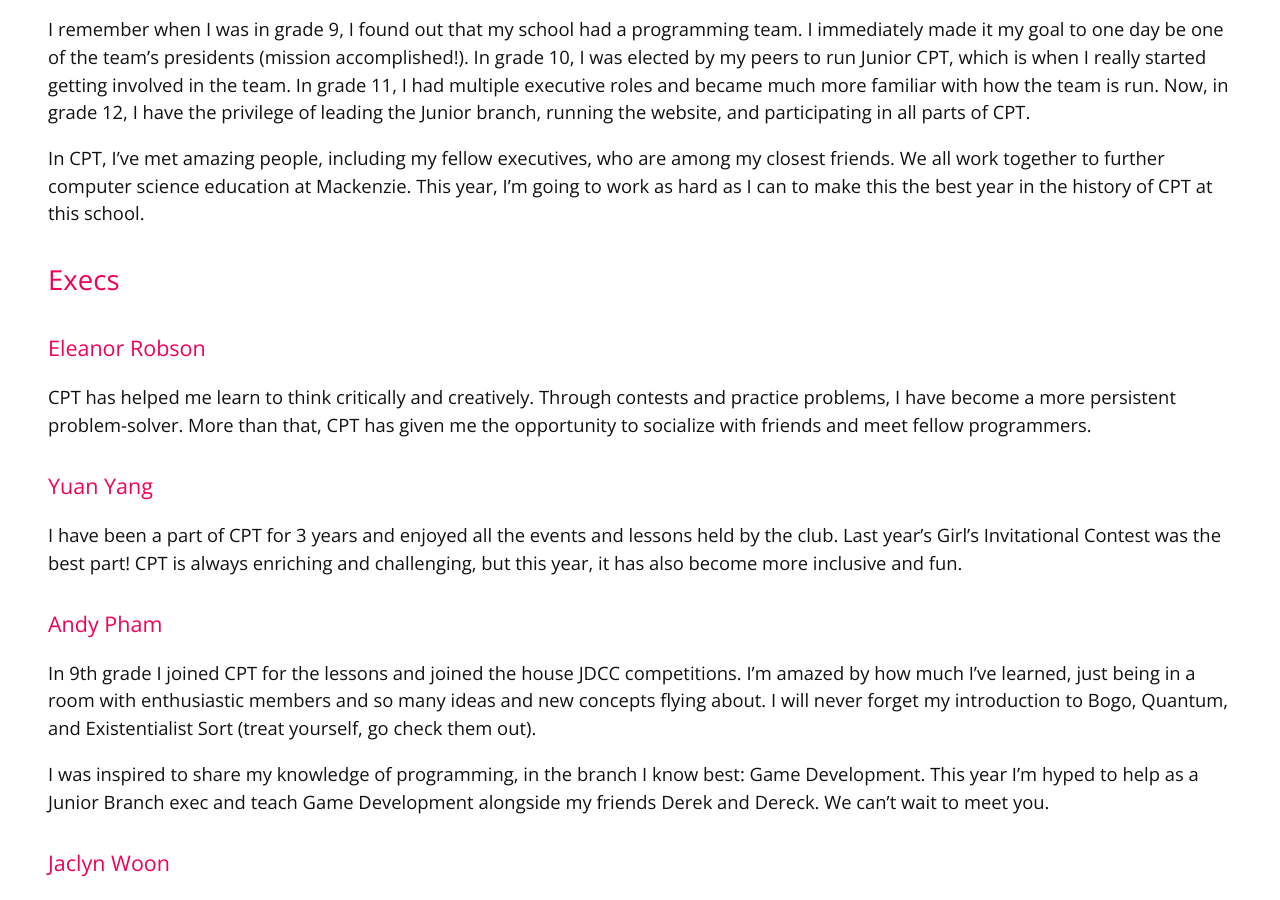
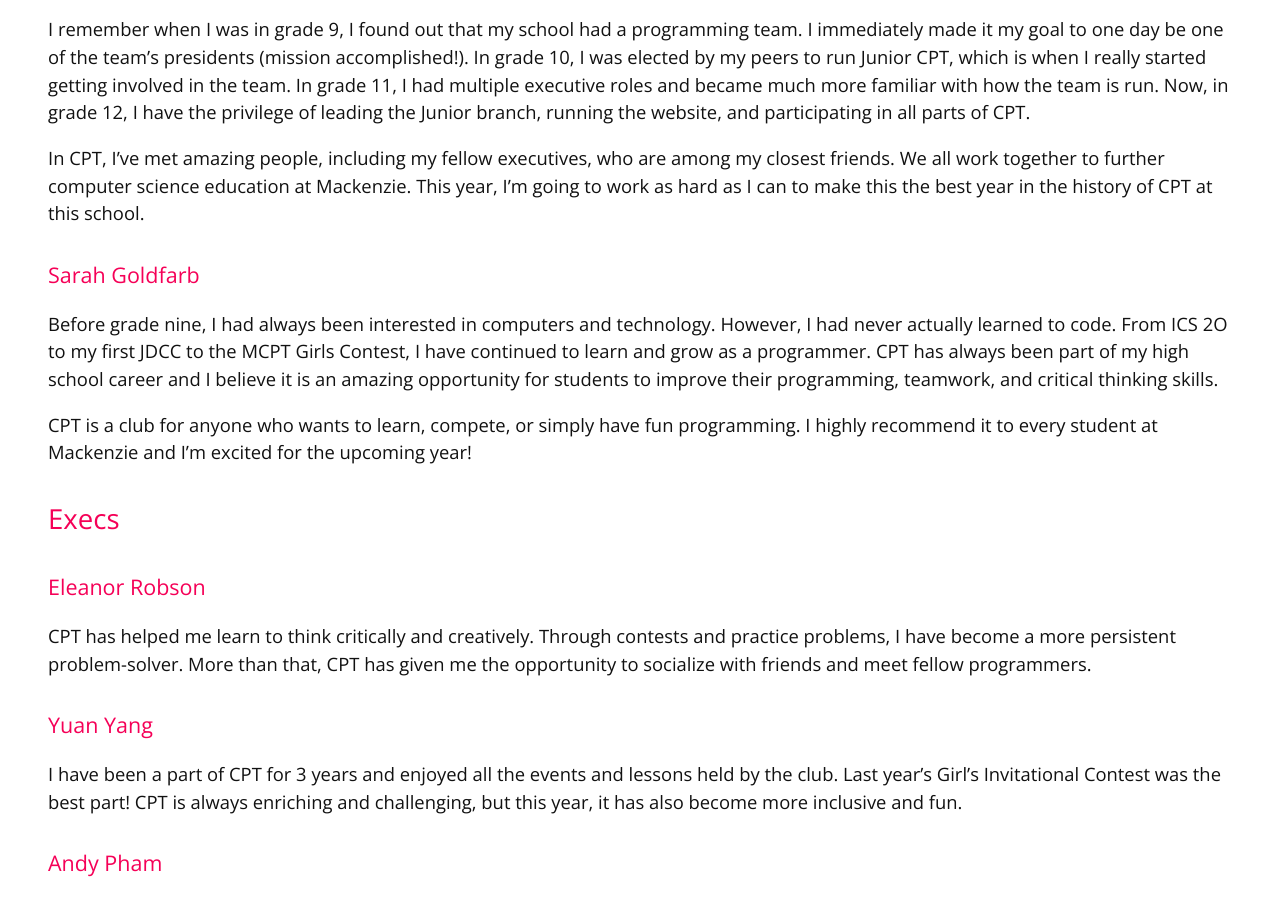
Before and after one commit to mcpt/mcpt.github.io, a Jekyll site: the page built from index.md, in a window 1280 px wide and 900 px high, scrolled down 754 px. Built offline with Jekyll 4.4.1, drawn with Linux system fonts in a browser that asks for light colours.

Commit message:
Add Sarah's blurb.

```diff
--- a/index.md
+++ b/index.md
@@ -12,6 +12,12 @@ Mackenzie Computer Programming Team, affectionately known as MCPT, is a group of
 I remember when I was in grade 9, I found out that my school had a programming team. I immediately made it my goal to one day be one of the team's presidents (mission accomplished!). In grade 10, I was elected by my peers to run Junior CPT, which is when I really started getting involved in the team. In grade 11, I had multiple executive roles and became much more familiar with how the team is run. Now, in grade 12, I have the privilege of leading the Junior branch, running the website, and participating in all parts of CPT.
 
 In CPT, I've met amazing people, including my fellow executives, who are among my closest friends. We all work together to further computer science education at Mackenzie. This year, I'm going to work as hard as I can to make this the best year in the history of CPT at this school.
+
+### Sarah Goldfarb
+Before grade nine, I had always been interested in computers and technology. However, I had never actually learned to code. From ICS 2O to my first JDCC to the MCPT Girls Contest, I have continued to learn and grow as a programmer. CPT has always been part of my high school career and I believe it is an amazing opportunity for students to improve their programming, teamwork, and critical thinking skills.
+
+CPT is a club for anyone who wants to learn, compete, or simply have fun programming. I highly recommend it to every student at Mackenzie and I’m excited for the upcoming year!
+
 ## Execs
 ### Eleanor Robson
 CPT has helped me learn to think critically and creatively. Through contests and practice problems, I have become a more persistent problem-solver. More than that, CPT has given me the opportunity to socialize with friends and meet fellow programmers.
```
